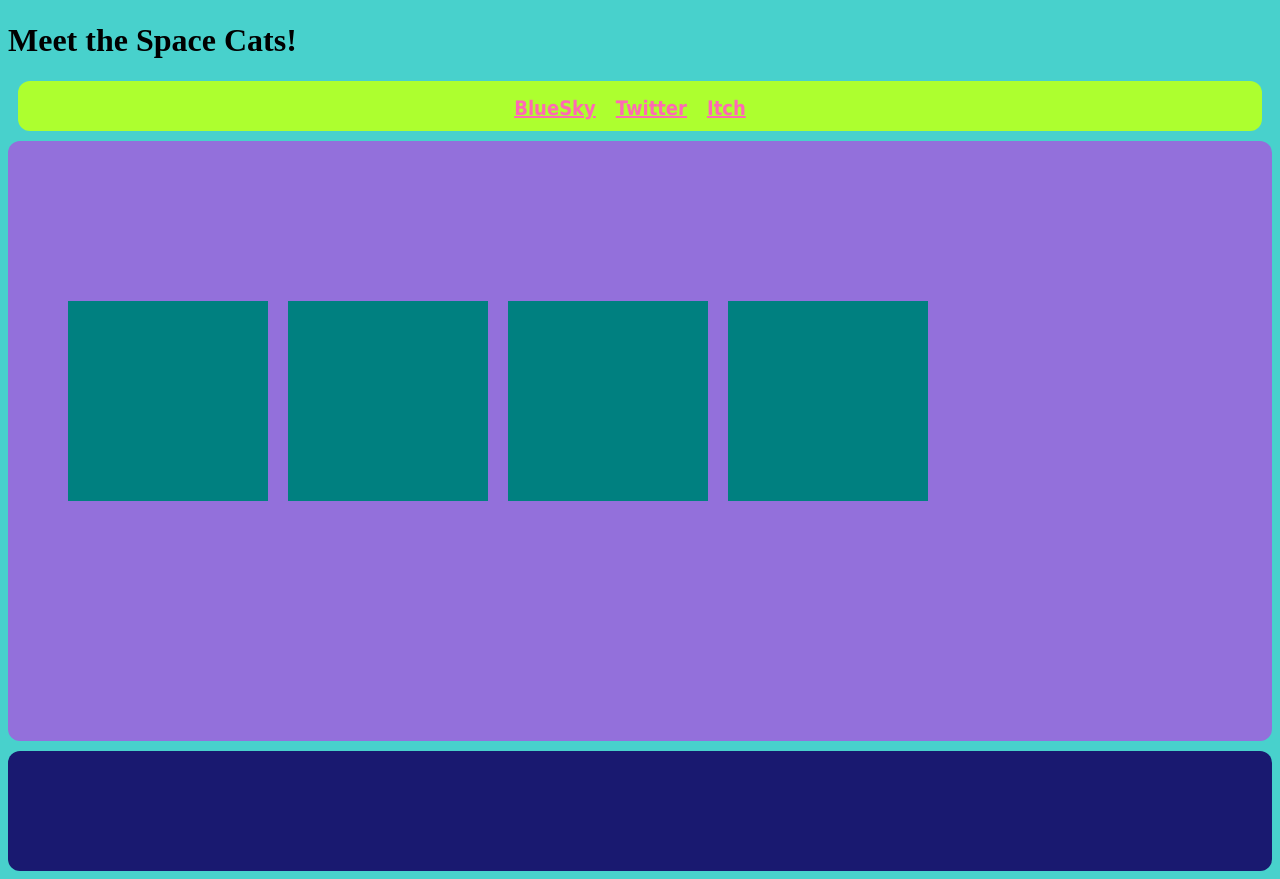
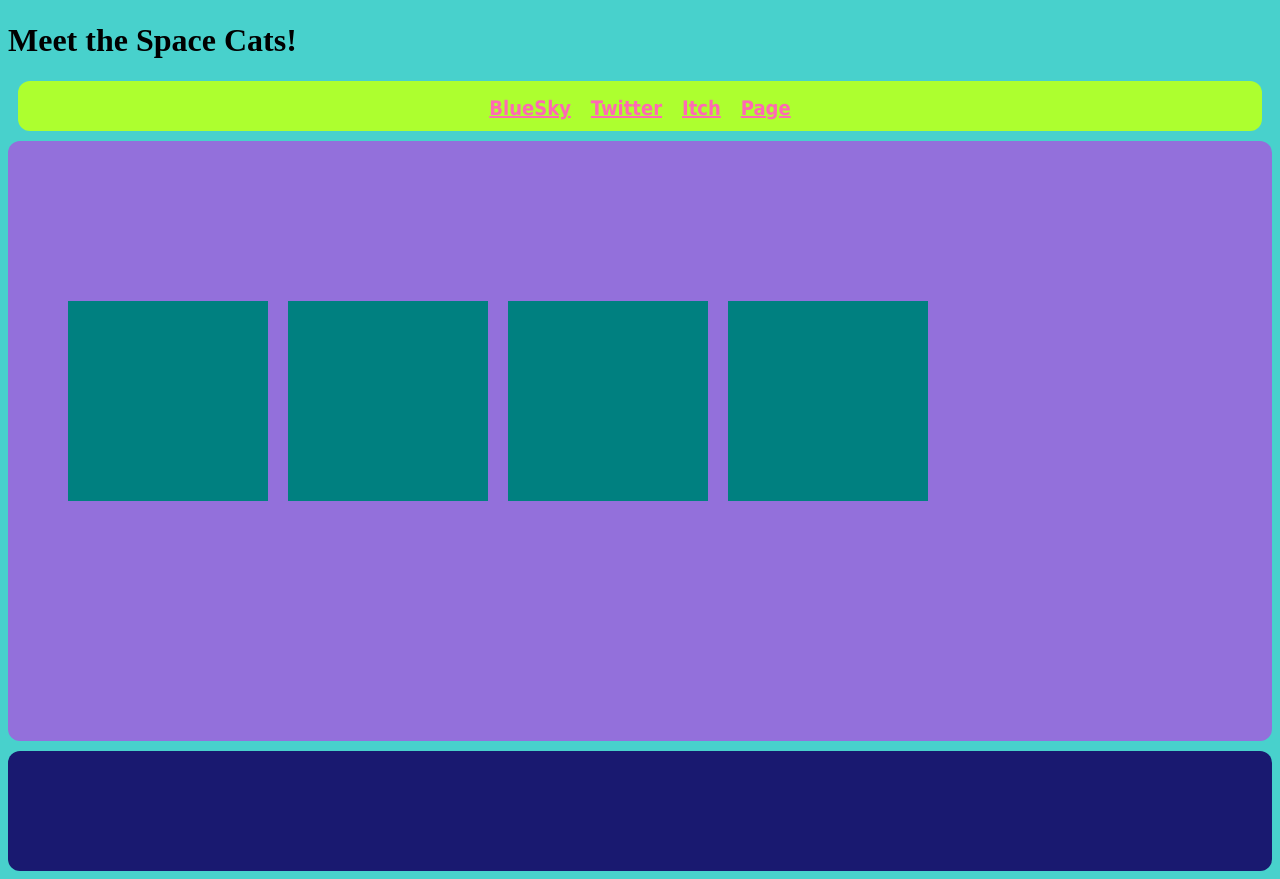
Before and after one commit to MagicDoogies/MagicDoogies.github.io, a plain HTML site: page index.html in a window 1280 px wide. Shown: the part 68-947 px from the top of the page. Drawn offline with Linux system fonts and the light colour scheme.

Commit message:
FORGOT TO ADD LINK TEXT

```diff
--- a/index.html
+++ b/index.html
@@ -20,7 +20,7 @@
 				<a href="https://bsky.app/" target="_blank">BlueSky</a>
 				<a href="https://x.com/home" target="_blank">Twitter</a>
 				<a href="https://itch.io/" target="_blank">Itch</a>
-				<a href="text_page.html" target="_blank"></a>
+				<a href="text_page.html" target="_blank">Page</a>
 			</div>
 
 		</nav>
```
